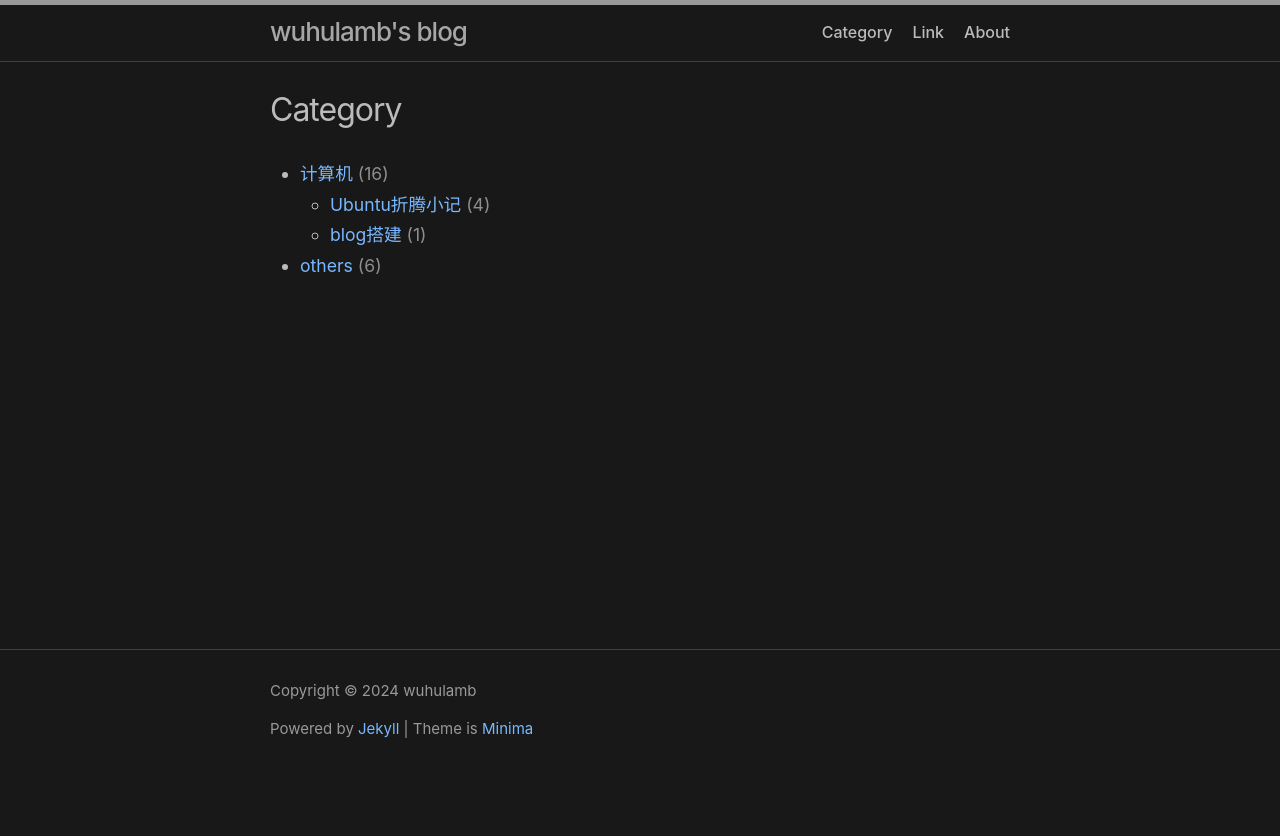
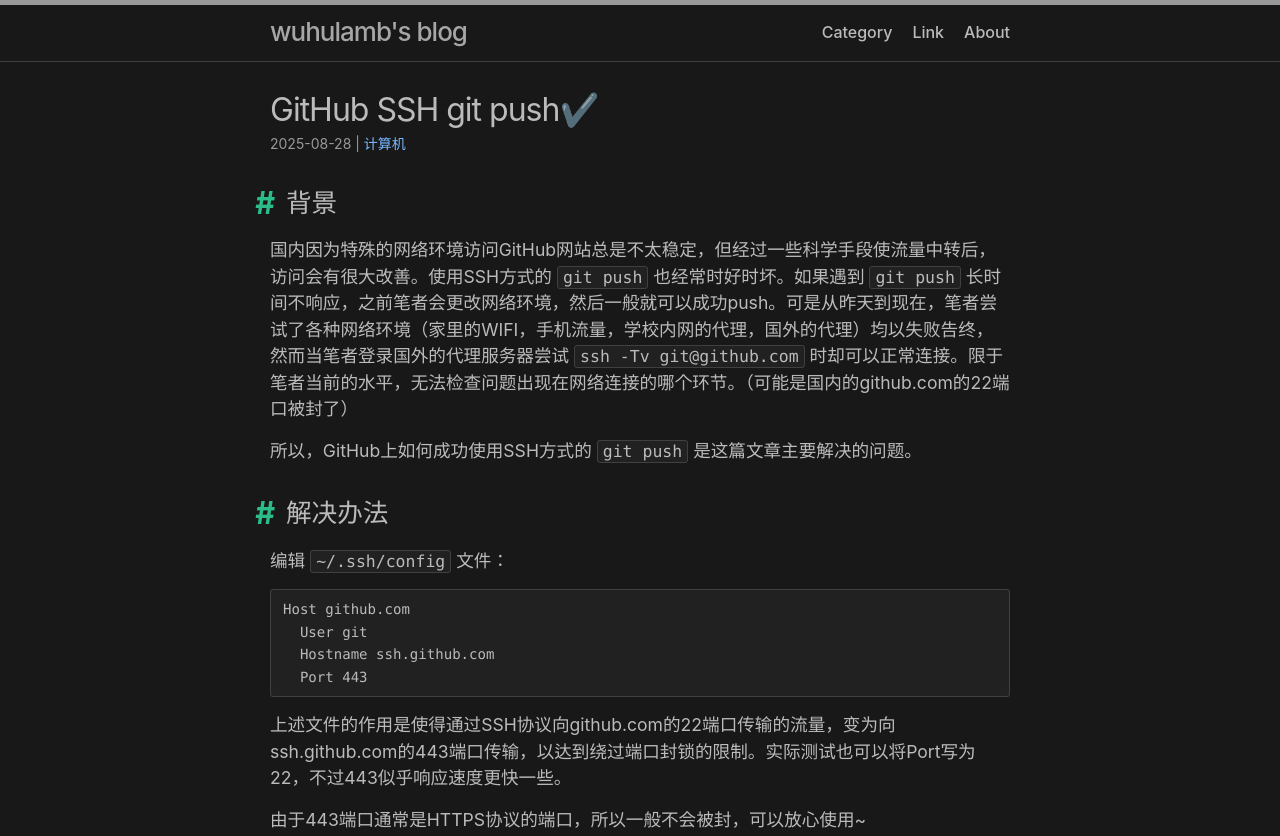
Before and after one commit to wuhulamb/blog, a plain HTML site: page p/github-git-push/index.html in a window 1280 px wide. Shown: the top 836 px of the page. Before the commit the page ends 800 px from the top, so only its background shows below. Drawn offline with Linux system fonts and the light colour scheme.

Commit message:
auto commit

```diff
--- a/category/index.html
+++ b/p/github-git-push/index.html
@@ -3,17 +3,20 @@
   <meta charset="utf-8">
   <meta http-equiv="X-UA-Compatible" content="IE=edge">
   <meta name="viewport" content="width=device-width, initial-scale=1"><!-- Begin Jekyll SEO tag v2.8.0 -->
-<title>Category | wuhulamb’s blog</title>
+<title>GitHub SSH git push✔️ | wuhulamb’s blog</title>
 <meta name="generator" content="Jekyll v4.3.3" />
-<meta property="og:title" content="Category" />
+<meta property="og:title" content="GitHub SSH git push✔️" />
 <meta name="author" content="wuhulamb" />
 <meta property="og:locale" content="en_US" />
+<meta name="description" content="背景" />
+<meta property="og:description" content="背景" />
 <meta property="og:site_name" content="wuhulamb’s blog" />
-<meta property="og:type" content="website" />
+<meta property="og:type" content="article" />
+<meta property="article:published_time" content="2025-08-28T14:10:00+08:00" />
 <meta name="twitter:card" content="summary" />
-<meta property="twitter:title" content="Category" />
+<meta property="twitter:title" content="GitHub SSH git push✔️" />
 <script type="application/ld+json">
-{"@context":"https://schema.org","@type":"WebPage","author":{"@type":"Person","name":"wuhulamb"},"headline":"Category","url":"/blog/category/"}</script>
+{"@context":"https://schema.org","@type":"BlogPosting","author":{"@type":"Person","name":"wuhulamb"},"dateModified":"2025-08-28T14:10:00+08:00","datePublished":"2025-08-28T14:10:00+08:00","description":"背景","headline":"GitHub SSH git push✔️","mainEntityOfPage":{"@type":"WebPage","@id":"/blog/p/github-git-push/"},"url":"/blog/p/github-git-push/"}</script>
 <!-- End Jekyll SEO tag -->
 <link rel="stylesheet" href="/blog/assets/css/style.css"><link type="application/atom+xml" rel="alternate" href="/blog/feed.xml" title="wuhulamb&apos;s blog" />
 
@@ -44,147 +47,39 @@
 </header>
 <main class="page-content" aria-label="Content">
       <div class="wrapper">
-        <article class="post">
+        <article class="post h-entry" itemscope itemtype="http://schema.org/BlogPosting">
 
   <header class="post-header">
-    <h1 class="post-title">Category</h1>
+    <h1 class="post-title p-name" itemprop="name headline">GitHub SSH git push✔️</h1>
+    <p class="post-meta"><time class="dt-published" datetime="2025-08-28T14:10:00+08:00" itemprop="datePublished">
+        2025-08-28
+      </time>
+				| <span><a href="/blog/category/computer/">计算机</a></span>
+				</p>
   </header>
 
-  <div class="post-content">
-    <ul>
+  <div class="post-content e-content" itemprop="articleBody">
+    <h2 id="背景">背景</h2>
 
+<p>国内因为特殊的网络环境访问GitHub网站总是不太稳定，但经过一些科学手段使流量中转后，访问会有很大改善。使用SSH方式的 <code class="language-plaintext highlighter-rouge">git push</code> 也经常时好时坏。如果遇到 <code class="language-plaintext highlighter-rouge">git push</code> 长时间不响应，之前笔者会更改网络环境，然后一般就可以成功push。可是从昨天到现在，笔者尝试了各种网络环境（家里的WIFI，手机流量，学校内网的代理，国外的代理）均以失败告终，然而当笔者登录国外的代理服务器尝试 <code class="language-plaintext highlighter-rouge">ssh -Tv git@github.com</code> 时却可以正常连接。限于笔者当前的水平，无法检查问题出现在网络连接的哪个环节。（可能是国内的github.com的22端口被封了）</p>
 
+<p>所以，GitHub上如何成功使用SSH方式的 <code class="language-plaintext highlighter-rouge">git push</code> 是这篇文章主要解决的问题。</p>
 
+<h2 id="解决办法">解决办法</h2>
 
+<p>编辑 <code class="language-plaintext highlighter-rouge">~/.ssh/config</code> 文件：</p>
 
+<div class="language-plaintext highlighter-rouge"><div class="highlight"><pre class="highlight"><code>Host github.com
+  User git
+  Hostname ssh.github.com
+  Port 443
+</code></pre></div></div>
 
+<p>上述文件的作用是使得通过SSH协议向github.com的22端口传输的流量，变为向ssh.github.com的443端口传输，以达到绕过端口封锁的限制。实际测试也可以将Port写为22，不过443似乎响应速度更快一些。</p>
 
+<p>由于443端口通常是HTTPS协议的端口，所以一般不会被封，可以放心使用~</p>
 
-
-
-
-
-
-
-
-
-
-
-
-
-
-
-
-
-
-
-
-<li>
-<a class="category-list-link" href="/blog/category/computer/">计算机</a>
-<span class="category-list-count">16</span>
-
-
-
-
-
-<ul>
-
-
-
-
-
-
-
-
-
-
-
-
-
-
-
-
-
-
-
-
-
-
-<li>
-<a class="category-list-link" href="/blog/category/computer/ubuntu/">Ubuntu折腾小记</a>
-<span class="category-list-count">4</span>
-</li>
-
-
-
-
-
-<li>
-<a class="category-list-link" href="/blog/category/computer/blog/">blog搭建</a>
-<span class="category-list-count">1</span>
-</li>
-
-
-
-
-
-
-
-
-
-
-
-
-</ul>
-
-
-
-</li>
-
-
-
-
-
-
-
-
-
-
-
-
-
-
-
-
-<li>
-<a class="category-list-link" href="/blog/category/others/">others</a>
-<span class="category-list-count">6</span>
-
-
-
-
-
-
-
-</li>
-
-
-
-
-
-
-
-
-
-
-
-
-
-
-</ul>
-
-  </div>
-
+  </div><a class="u-url" href="/blog/p/github-git-push/" hidden></a>
 </article>
 
       </div>
```
Also changed, not shown: category/computer/index.html (+5 -5 lines), category/computer/page/2/index.html (+5 -0 lines), feed.xml (+20 -37 lines), index.html (+5 -5 lines), page/2/index.html (+5 -5 lines), page/3/index.html (+5 -5 lines), page/4/index.html (+5 -0 lines).
